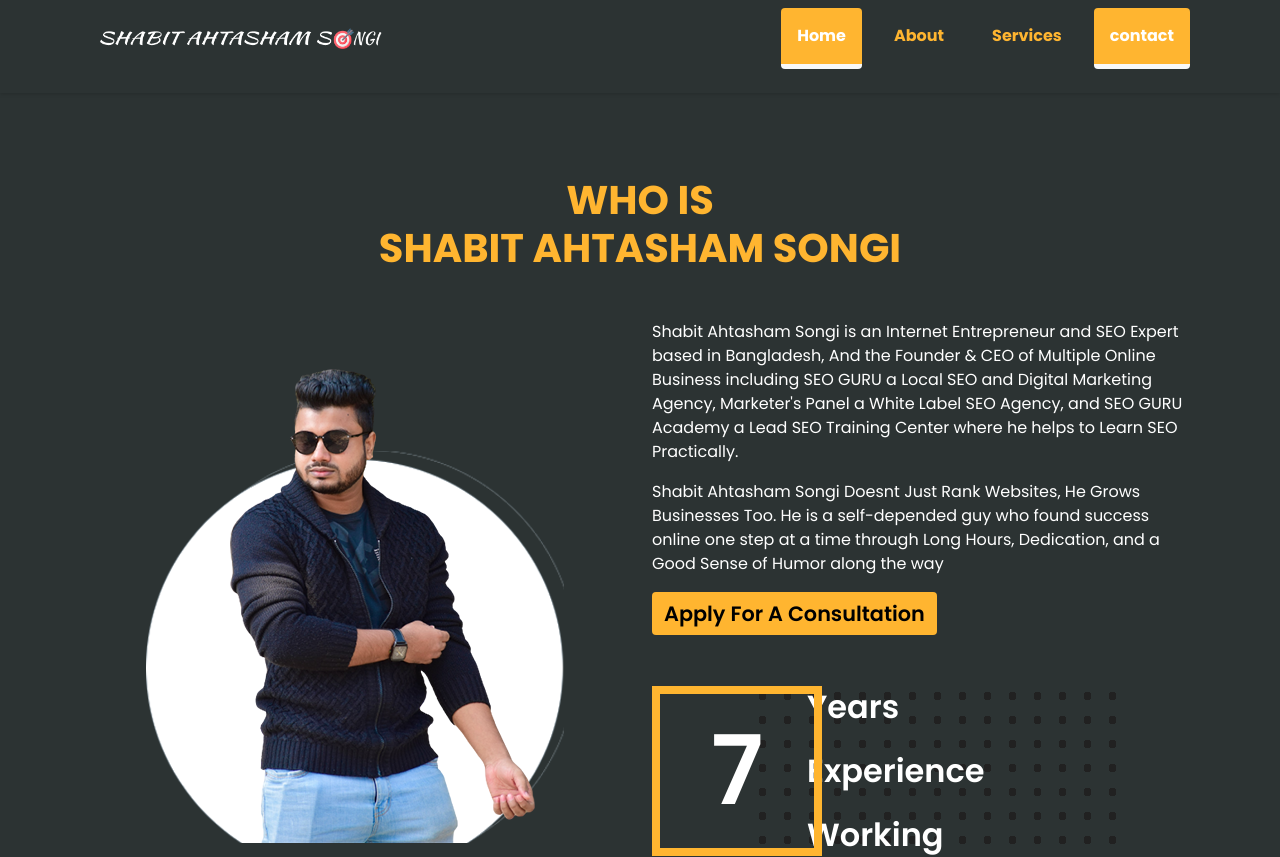
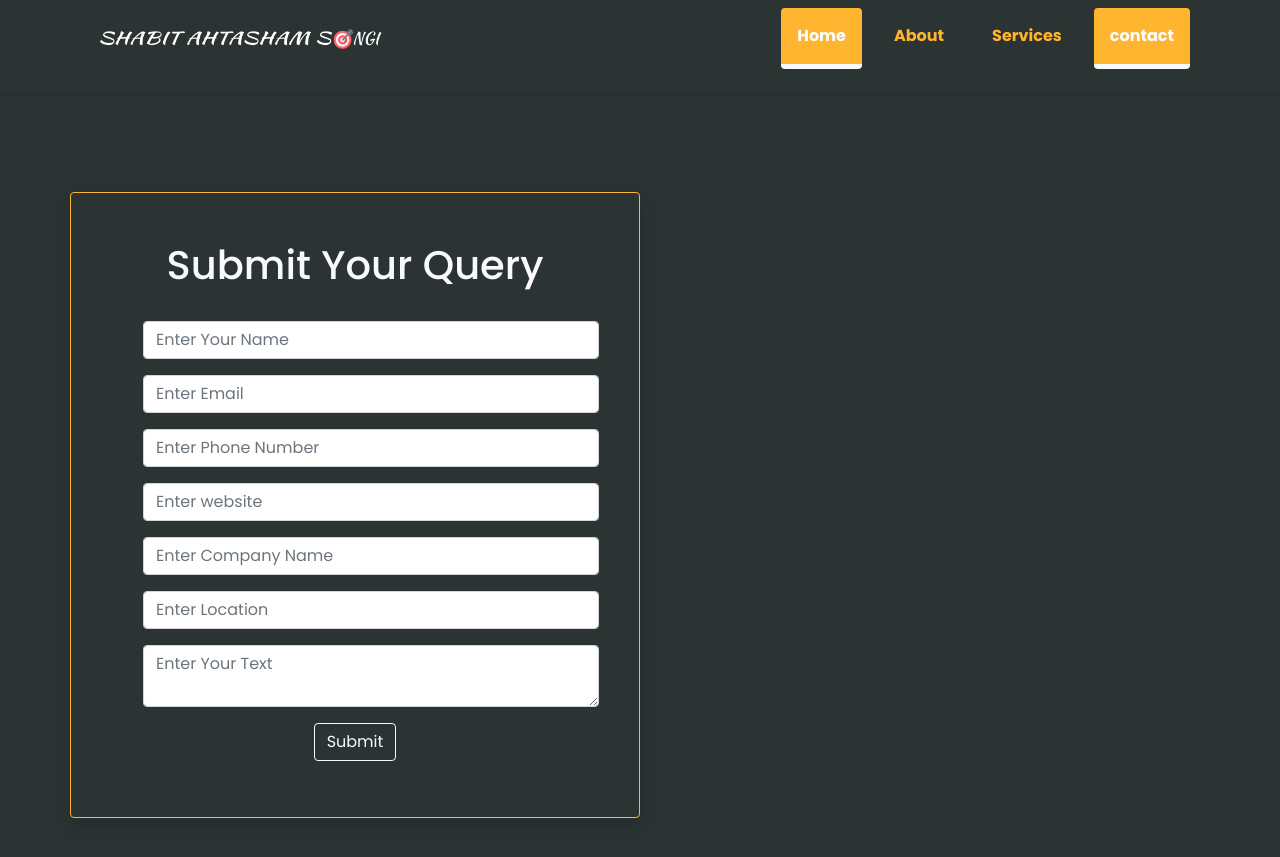
Before and after one commit to armanadd01/SEO-Single-Page-React-App-Sabit-Seo-Expert, a React (Create React App) app: page /contact in a window 1280 px wide. Shown: the top 857 px of the page. Built offline with nearby package versions, Linux system fonts and the light colour scheme.

Commit message:
17-08-2022 finish

```diff
--- a/package.json
+++ b/package.json
@@ -12,10 +12,12 @@
     "@testing-library/jest-dom": "^5.16.1",
     "@testing-library/react": "^12.1.2",
     "@testing-library/user-event": "^13.5.0",
+    "axios": "^0.27.2",
     "bootstrap": "^5.2.0",
     "react": "^18.2.0",
     "react-bootstrap": "^2.1.1",
     "react-dom": "^18.2.0",
+    "react-hook-form": "^7.34.2",
     "react-router-dom": "^5.2.0",
     "react-scripts": "^2.1.3",
     "react-slick": "^0.29.0",
@@ -49,7 +51,6 @@
   },
   "description": "This project was bootstrapped with [Create React App](https://github.com/facebook/create-react-app).",
   "main": "index.js",
-  "devDependencies": {},
   "repository": {
     "type": "git",
     "url": "git+https://github.com/armanadd01/SEO-Single-Page-React-App-Sabit-Seo-Expert.git"
--- a/src/App.css
+++ b/src/App.css
@@ -203,6 +203,10 @@
     background-color: #ffb530;
 }
 
+.border-golden {
+    border: 1px solid #ffb530;
+
+}
 
 .about-text {
     font-size: 1em;
--- a/src/App.js
+++ b/src/App.js
@@ -5,6 +5,8 @@ import Home from './Components/Home/Home';
 import Footer from './Components/Shared/Footer/Footer';
 import { BrowserRouter as Router, Route, Switch } from 'react-router-dom';
 import Header from './Components/Shared/Header/Header';
+import PageNotFound from './Components/Shared/PageNotFound/PageNotFound';
+import Contacts from './Components/Contacts/Contacts';
 
 function App() {
   return (
@@ -23,7 +25,10 @@ function App() {
             <About></About>
           </Route>
           <Route path="/contact">
-            <About></About>
+            <Contacts></Contacts>
+          </Route>
+          <Route exact path="*">
+            <PageNotFound></PageNotFound>
           </Route>
         </Switch>
         <Footer></Footer>
--- /dev/null
+++ b/src/Components/Contacts/Contacts.js
@@ -0,0 +1,47 @@
+import axios from 'axios';
+import React from 'react';
+import { Col, Container, Row } from 'react-bootstrap';
+import { useForm } from 'react-hook-form';
+
+const Contacts = () => {
+    const { register, handleSubmit, reset } = useForm();
+    //handle plans from
+    const onSubmit = data => {
+        console.log(data)
+        axios.post('https://thawing-meadow-71532.herokuapp.com/mobiles', data)
+            .then(res => {
+                if (res.data.insertedId) {
+                    alert('Query Submitted Successfully');
+                    reset();
+                }
+
+            })
+    };
+    return (
+        <>
+            <Container className=" mt-5 pt-5 mb-3 pb-3">
+                <Row className=" align-items-center mt-5 pt-5 mb-3 pb-3" >
+                    <Col md={6} className=" rounded shadow p-5 border-golden">
+                        <div className="form-section text-center test-light">
+                            <h1 className="text-light">Submit Your Query </h1>
+                            <div className="form">
+                                <form className="p-2" onSubmit={handleSubmit(onSubmit)}>
+                                    <input className="form-control m-3" placeholder="Enter Your Name" type="text"  {...register("name", { required: true, maxLength: 40 })} />
+                                    <input className="form-control m-3" placeholder="Enter Email" type="text"  {...register("email", { required: true })} />
+                                    <input className="form-control m-3" placeholder="Enter Phone Number" type="text"  {...register("phone", { required: true })} />
+                                    <input className="form-control m-3" placeholder="Enter website" type="text"  {...register("website")} />
+                                    <input className="form-control m-3" placeholder="Enter Company Name" type="text"  {...register("company")} />
+                                    <input className="form-control m-3" placeholder="Enter Location" type="text"  {...register("Location")} />
+                                    <textarea className="form-control m-3" placeholder="Enter Your Text"   {...register("text")} ></textarea>
+                                    <input className="btn btn-outline-light" type="submit" />
+                                </form>
+                            </div>
+                        </div>
+                    </Col>
+                </Row>
+            </Container>
+        </>
+    );
+};
+
+export default Contacts;
--- /dev/null
+++ b/src/Components/Shared/PageNotFound/PageNotFound.js
@@ -0,0 +1,12 @@
+import React from 'react';
+import notfound from '../../../Images/notfound.png'
+
+const PageNotFound = () => {
+    return (
+        <div>
+            <img src={notfound} className="img-fluid w-50 mt-5 pt-5" alt="" />
+        </div>
+    );
+};
+
+export default PageNotFound;
```
Also changed, not shown: src/Images/notfound.png (added), 1 other file (tests, documents, lock files or other folders).
